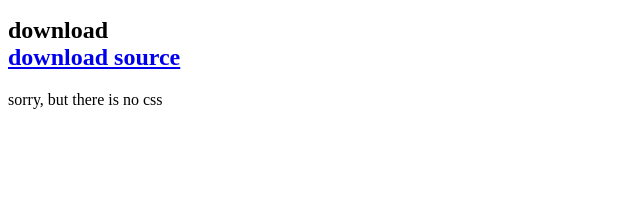
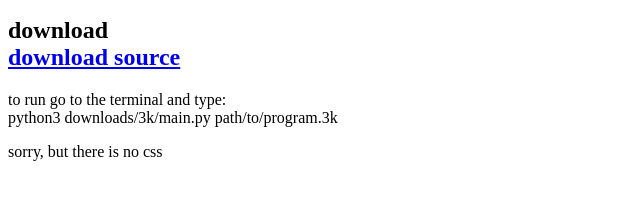
Before and after one commit to mousegames/3k, a plain HTML site: page index.html in a window 1280 px wide. Shown: the part 119-318 px from the top of the page, without its empty margins (0-640 px from the left). Drawn offline with Linux system fonts and the light colour scheme.

Commit message:
Update index.html

```diff
--- a/index.html
+++ b/index.html
@@ -10,7 +10,7 @@
 	<p>please install python before downloading 3k</br><a href="https://www.python.org/">python</a></p>
 
 	<h2>download</br><a href="3k.zip" download>download source</a></h2>
-
+	<p>to run go to the terminal and type:</br>python3 downloads/3k/main.py path/to/program.3k</p>
 	sorry, but there is no css
 </body>
 </html>
```
